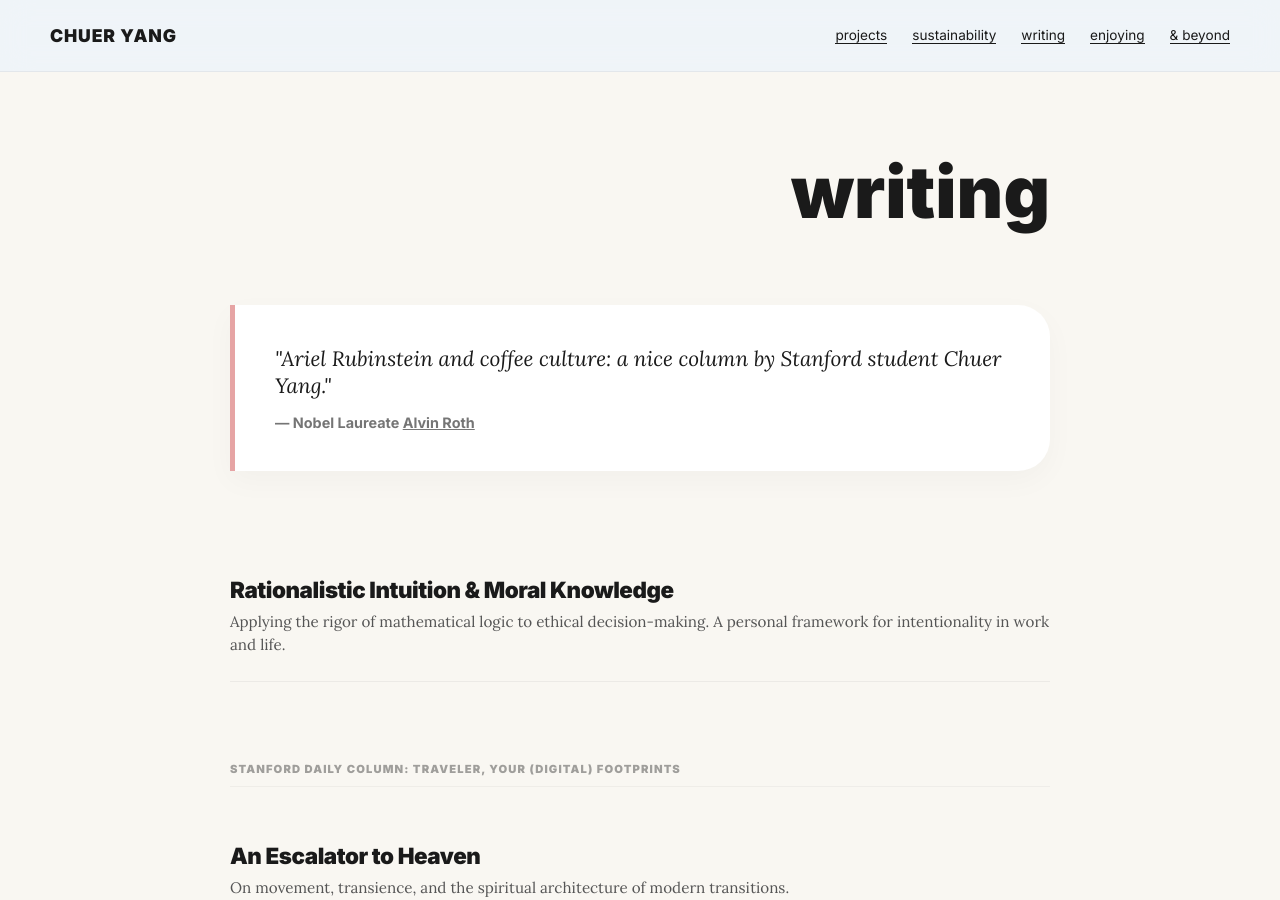
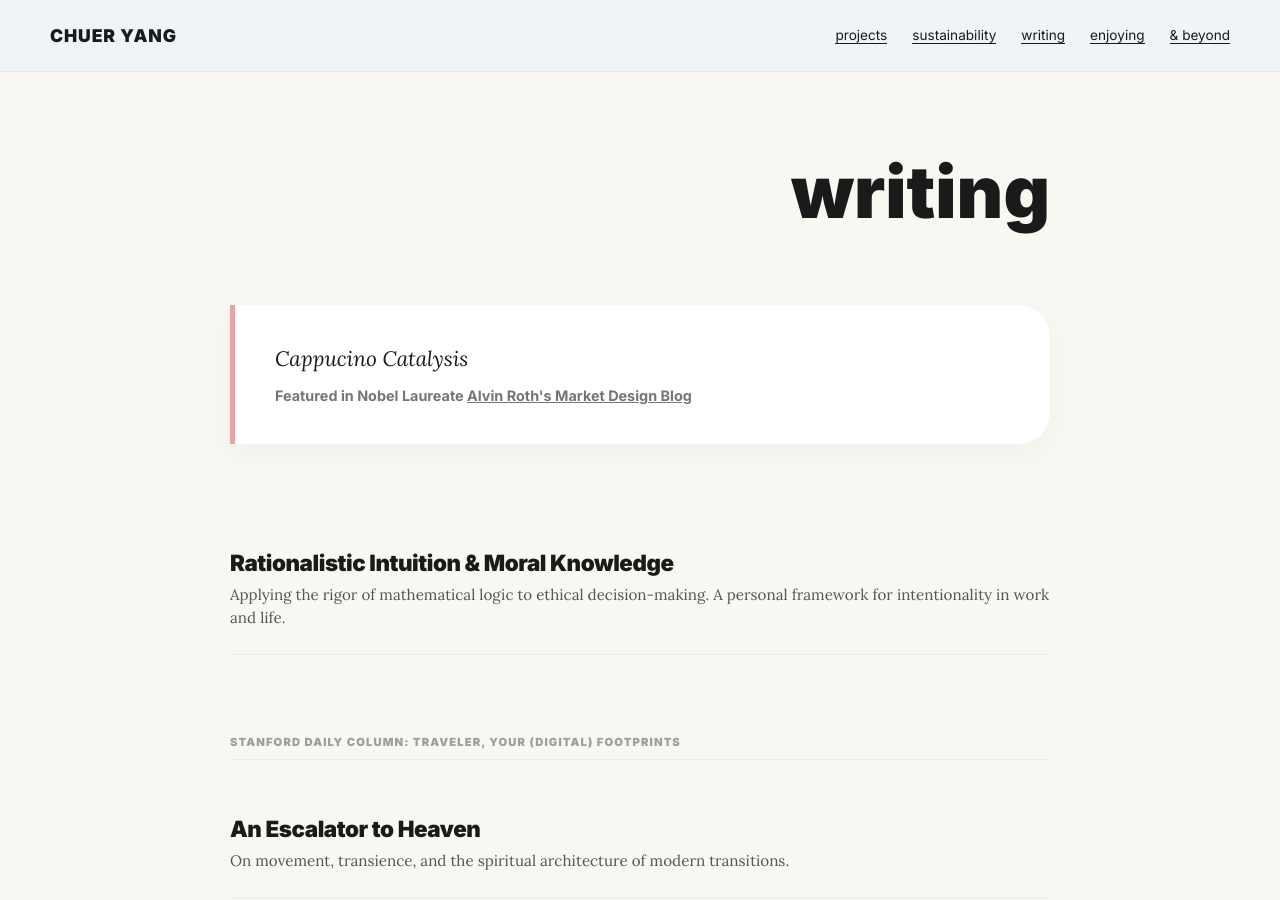
Before and after one commit to chuery/chuer, a Jekyll site: the page writing.html, which Jekyll copies as it is, in a window 1280 px wide and 900 px high. Built offline with Jekyll 4.4.1, drawn with Linux system fonts in a browser that asks for light colours.

Commit message:
minor formatting

```diff
--- a/writing.html
+++ b/writing.html
@@ -108,9 +108,9 @@
     </div>
 
     <div class="shoutout-card">
-        <p>"Ariel Rubinstein and coffee culture: a nice column by Stanford student Chuer Yang."</p>
+        <p>Cappucino Catalysis</p>
         <div class="source">
-            — Nobel Laureate <a href="https://marketdesigner.blogspot.com/2025/05/ariel-rubinstein-and-coffee-culture.html" target="_blank" style="color:inherit;">Alvin Roth</a>
+            Featured in Nobel Laureate <a href="https://marketdesigner.blogspot.com/2025/05/ariel-rubinstein-and-coffee-culture.html" target="_blank" style="color:inherit;">Alvin Roth's Market Design Blog</a>
         </div>
     </div>
 
@@ -135,7 +135,7 @@
             <h3>Meeting Dr. T and Antonio Machado</h3>
             <p>A reflection on poetry, mentorship, and the paths we create by walking them.</p>
         </a>
-        <a href="https://stanforddaily.com/2024/05/20/coffee-culture-and-economic-theory/" class="article-item" target="_blank">
+        <a href="https://stanforddaily.com/2025/04/23/traveler-your-digital-footprints-cappuccino-catalysis/" class="article-item" target="_blank">
             <h3>Rubinstein and Coffee Culture</h3>
             <p>The original piece on Ariel Rubinstein’s visit and the economics of casual seminar culture.</p>
         </a>
```
